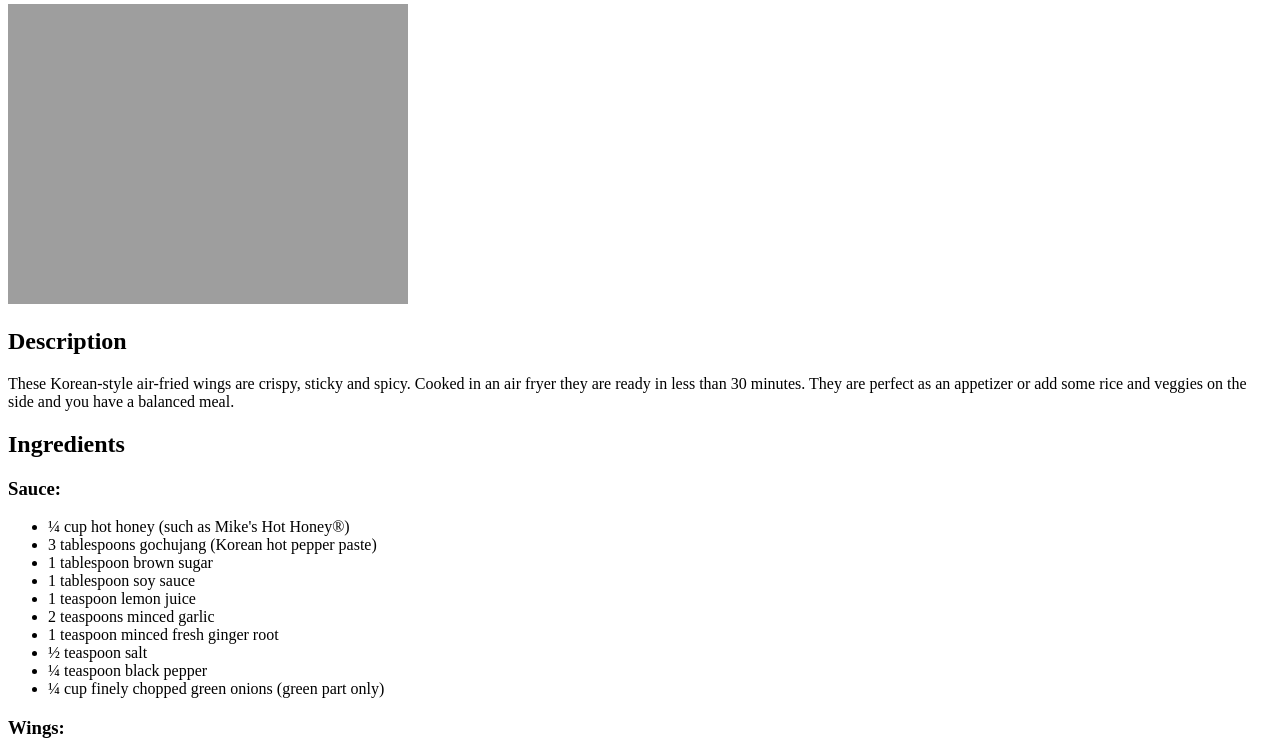
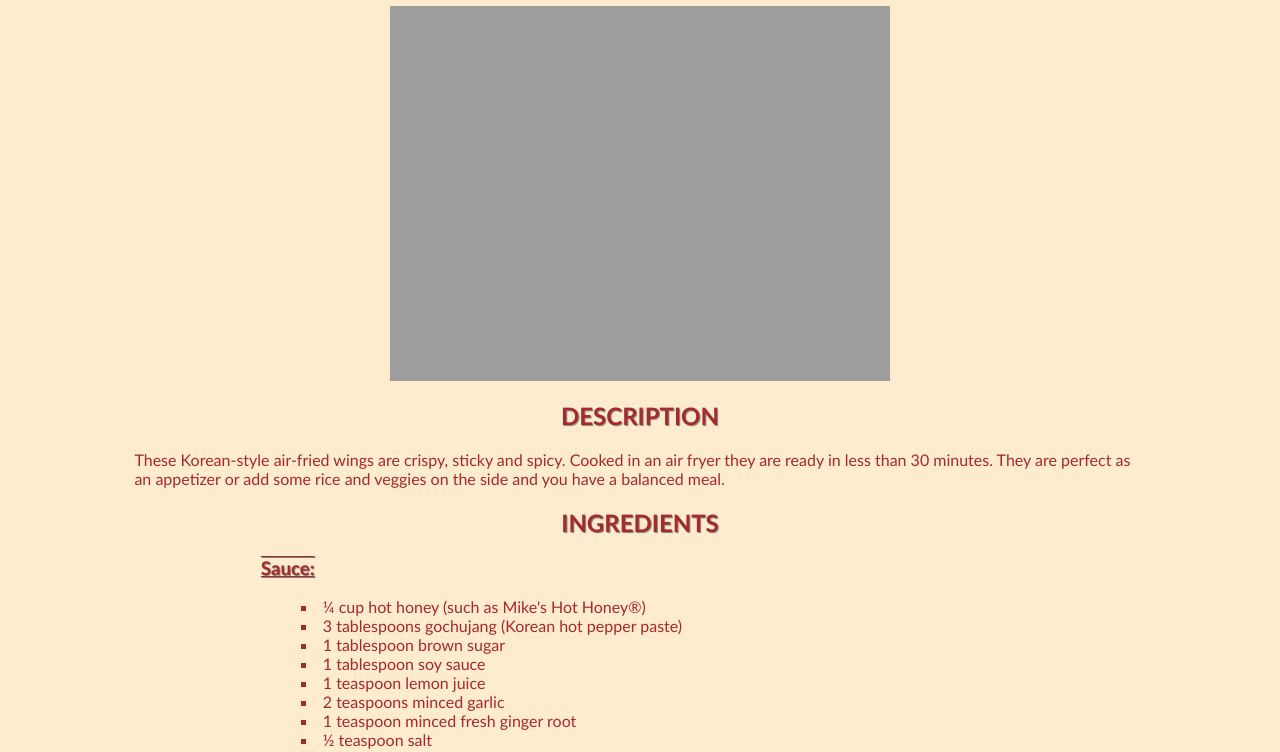
Before and after one commit to nomadhaun/odin-recipes, a plain HTML site: page recipes/chicken-wings.html in a window 1280 px wide. Shown: the part 76-828 px from the top of the page. Drawn offline with Linux system fonts and the light colour scheme; the site is published under a folder, as on GitHub Pages, so addresses that start at the root find nothing.

Commit message:
Link to CSS Stylesheet updated

```diff
--- a/recipes/chicken-wings.html
+++ b/recipes/chicken-wings.html
@@ -4,7 +4,7 @@
     <meta charset="UTF-8">
     <meta http-equiv="X-UA-Compatible" content="IE=edge">
     <meta name="viewport" content="width=device-width, initial-scale=1.0">
-    <link rel="stylesheet" href="/styles.css" />
+    <link rel="stylesheet" href="../styles.css" />
     <title>Air-Fried Korean Chicken Wings</title>
 </head>
 <body>
```
Also changed, not shown: recipes/moscow-mule.html (+1 -1 lines), recipes/roasted-almonds.html (+1 -1 lines).
